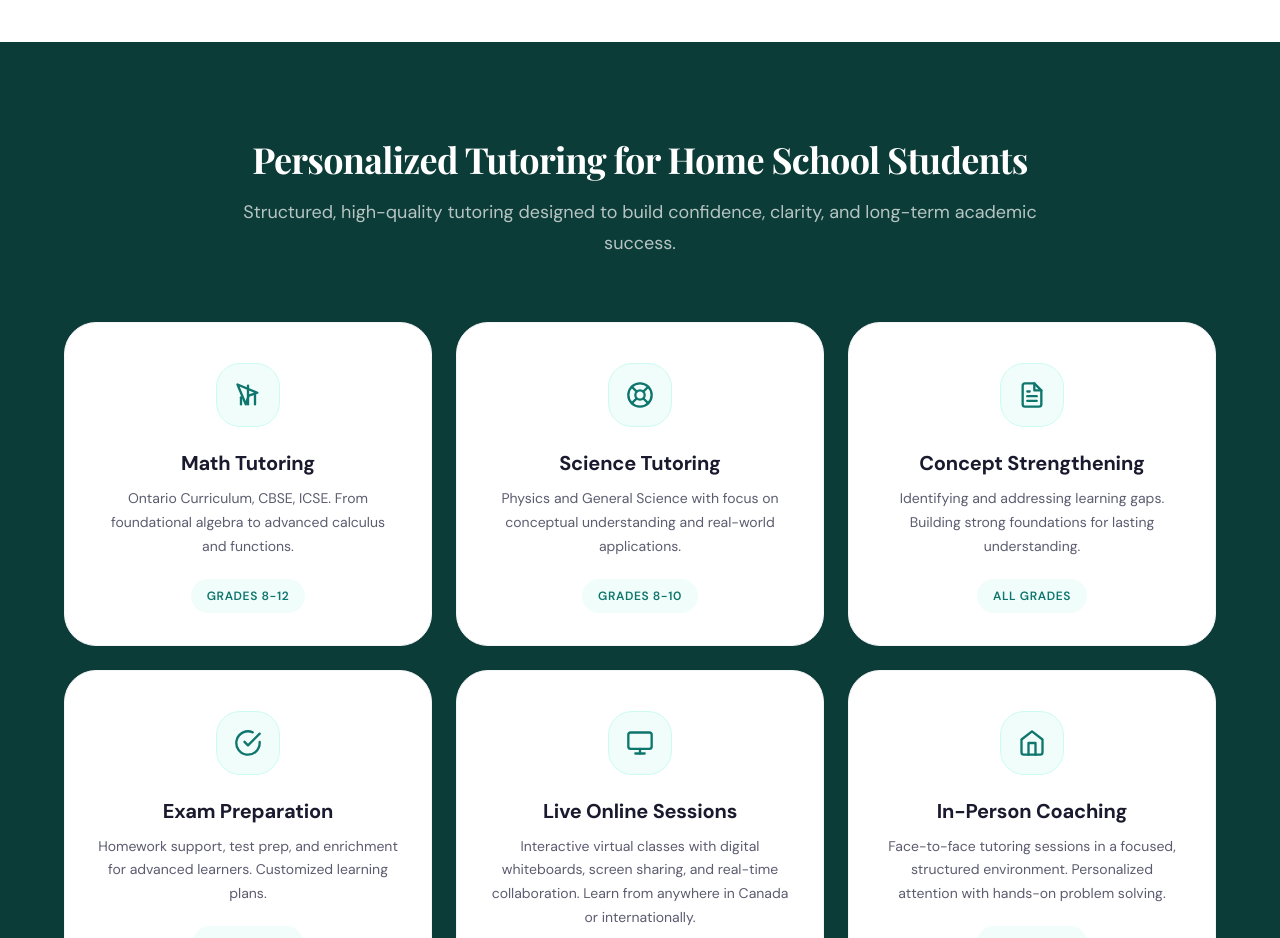
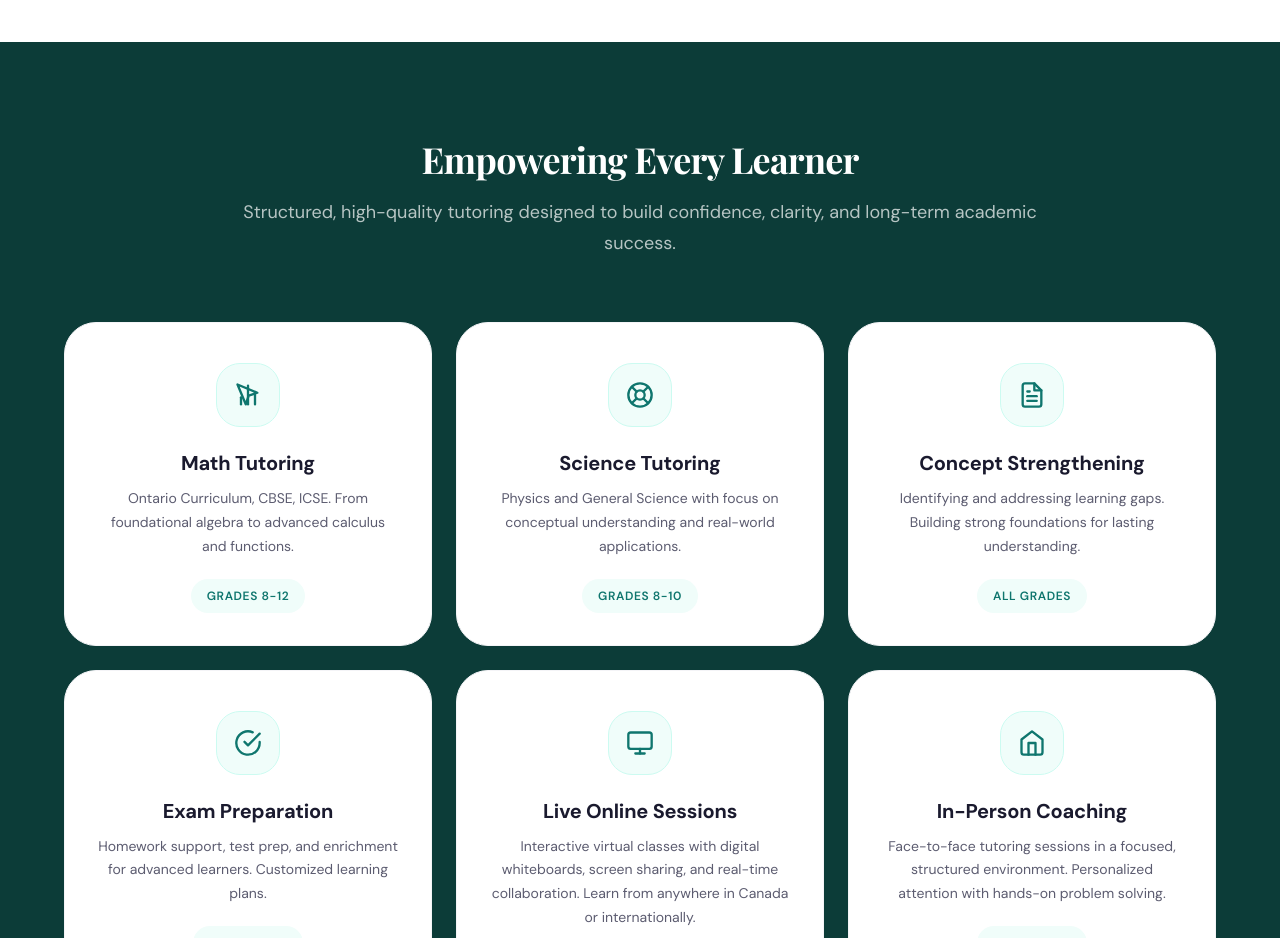
Before and after one commit to sunnydhir/konceptmasters, a plain HTML site: page index.html in a window 1280 px wide. Shown: the part 2740-3678 px from the top of the page. Drawn offline with nearby package versions, Linux system fonts and the light colour scheme.

Commit message:
feat(services): replace services heading with "Empowering Every Learner"
Co-Authored-By: Claude Opus 5.5 (1M context) <noreply@anthropic.com>
Claude-Session: https://claude.ai/code/session_01Y3KgqwGPugCT7p7oTManDQ

```diff
--- a/index.html
+++ b/index.html
@@ -620,7 +620,7 @@
   <section class="services section" id="services">
     <div class="container">
       <div class="section-header" data-animate="fade-up">
-        <h2 data-lang="services.title">Personalized Tutoring for Home School Students</h2>
+        <h2 data-lang="services.title">Empowering Every Learner</h2>
         <p data-lang="services.subtitle">Structured, high-quality tutoring designed to build confidence, clarity, and long-term academic success.</p>
       </div>
       <div class="services-grid">
--- a/js/language.js
+++ b/js/language.js
@@ -46,7 +46,7 @@ const translations = {
     'about.feature4': 'Global Student Experience',
 
     // Services
-    'services.title': 'Personalized Tutoring for Home School Students',
+    'services.title': 'Empowering Every Learner',
     'services.subtitle': 'Structured, high-quality tutoring designed to build confidence, clarity, and long-term academic success.',
     'services.math.title': 'Math Tutoring',
     'services.math.description': 'Ontario Curriculum, CBSE, ICSE. From foundational algebra to advanced calculus and functions.',
@@ -237,7 +237,7 @@ const translations = {
     'about.feature4': 'Global Student Experience',
 
     // Services
-    'services.title': 'Personalized Tutoring for Home School Students',
+    'services.title': 'Empowering Every Learner',
     'services.subtitle': 'Structured tutoring designed to build confidence and long-term academic success.',
     'services.math.title': 'Math Tutoring',
     'services.math.description': 'Ontario Curriculum, CBSE, ICSE. From algebra to calculus.',
```
